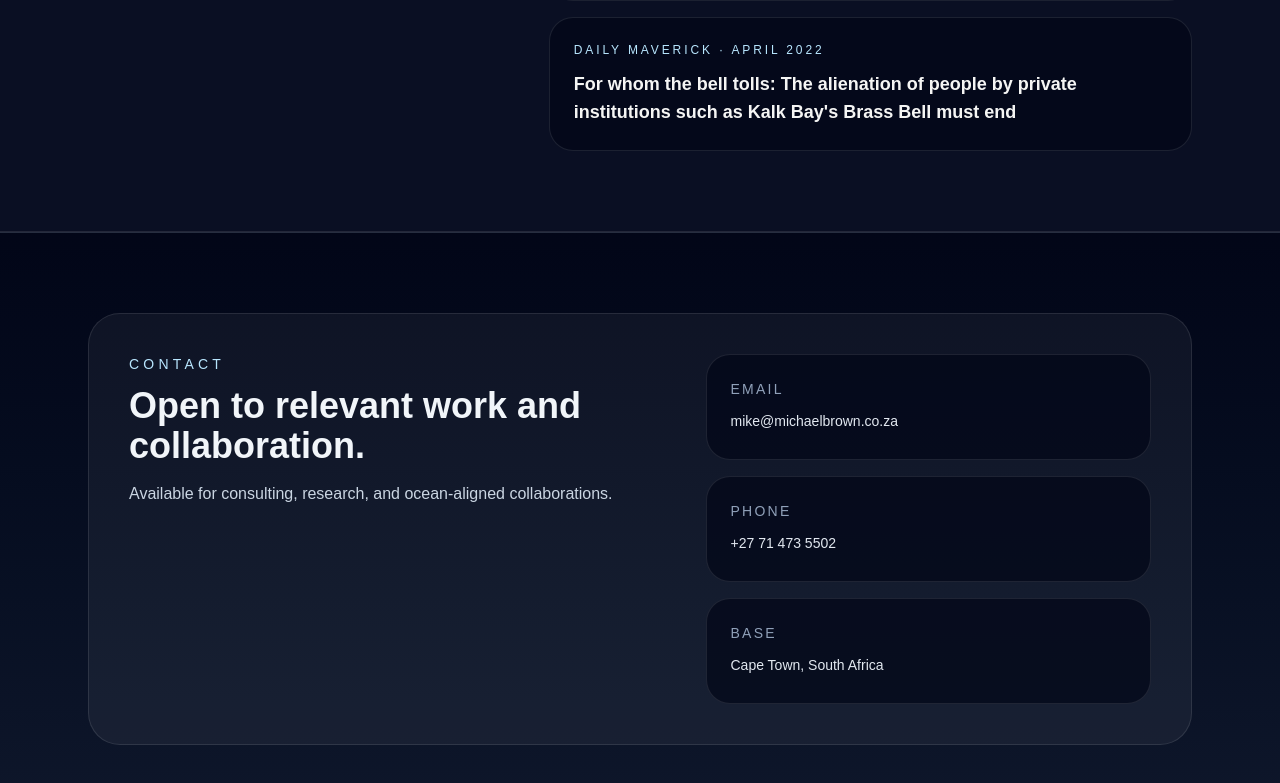
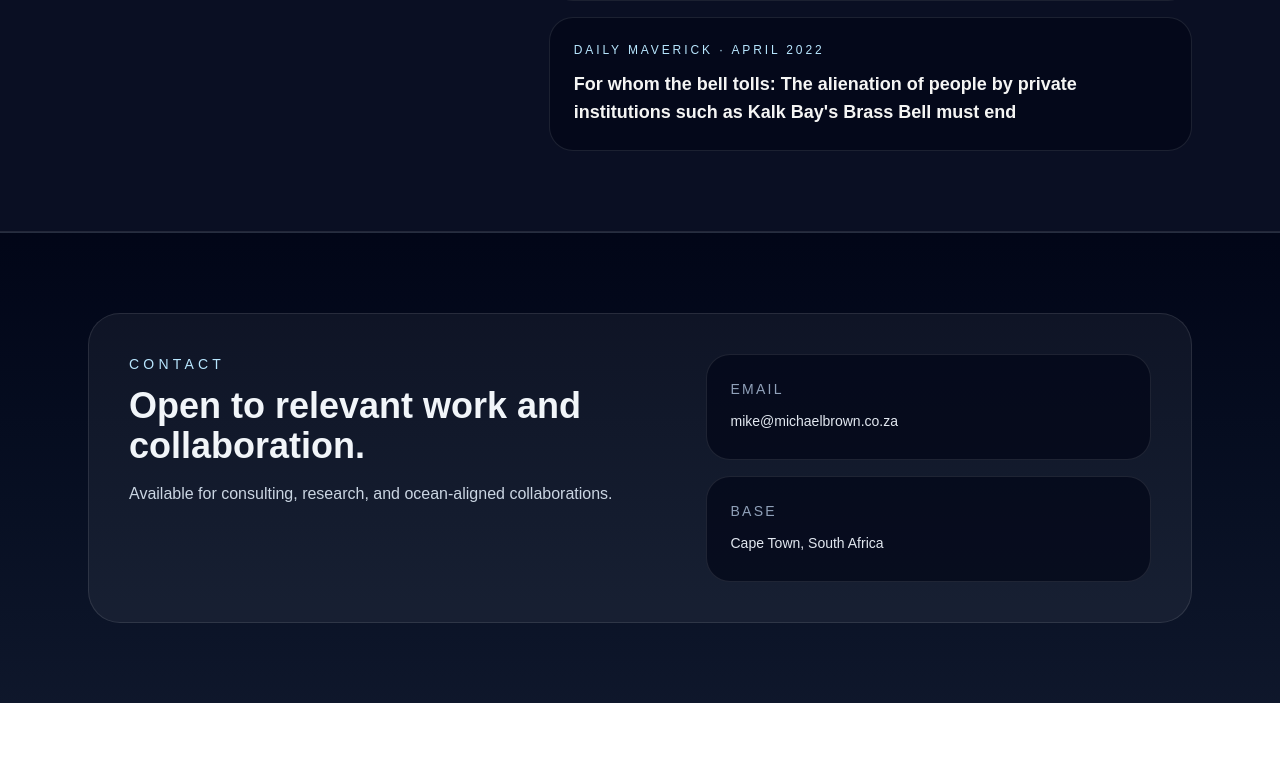
Before and after one commit to mikeykbrown-oss/mkb-website, a Next.js app: page / in a window 1280 px wide. Shown: the part 3425-4208 px from the top of the page. After the commit the page ends 4128 px from the top, so only its background shows below. Built offline with nearby package versions, Linux system fonts and the light colour scheme.

Commit message:
remove cell number

```diff
--- a/app/page.tsx
+++ b/app/page.tsx
@@ -223,7 +223,6 @@
 
   const contactDetails: ContactItem[] = [
     { title: "Email", text: "mike@michaelbrown.co.za" },
-    { title: "Phone", text: "+27 71 473 5502" },
     { title: "Base", text: "Cape Town, South Africa" },
   ];
 
```
